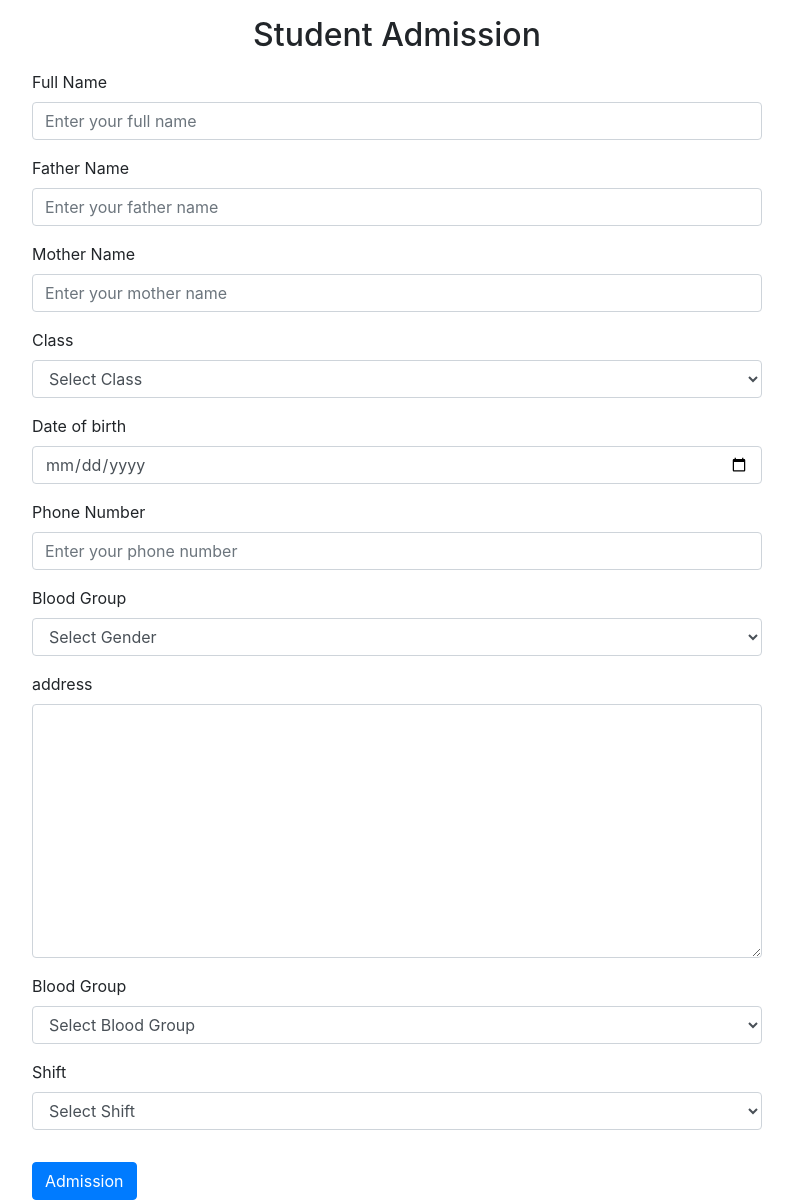
After one commit to zhzaman/laravel-sms, a Laravel app: page /admission in a window 1280 px wide. The commit adds this page. Shown: the whole page, without its empty margins (243-1036 px from the left). Run offline with Laravel 8, Linux system fonts and the light colour scheme; settings files or empty folders that the repository lacks are supplied; some libraries are stand-ins or nearby versions.

Commit message:
second commit

```diff
--- /dev/null
+++ b/app/Http/Controllers/admissionController.php
@@ -0,0 +1,85 @@
+<?php
+
+namespace App\Http\Controllers;
+
+use Illuminate\Http\Request;
+
+class admissionController extends Controller
+{
+    /**
+     * Display a listing of the resource.
+     *
+     * @return \Illuminate\Http\Response
+     */
+    public function index()
+    {
+         return view('admission.admission');
+    }
+
+    /**
+     * Show the form for creating a new resource.
+     *
+     * @return \Illuminate\Http\Response
+     */
+    public function create()
+    {
+        //
+        return "admission";
+    }
+
+    /**
+     * Store a newly created resource in storage.
+     *
+     * @param  \Illuminate\Http\Request  $request
+     * @return \Illuminate\Http\Response
+     */
+    public function store(Request $request)
+    {
+        //
+    }
+
+    /**
+     * Display the specified resource.
+     *
+     * @param  int  $id
+     * @return \Illuminate\Http\Response
+     */
+    public function show($id)
+    {
+        //
+    }
+
+    /**
+     * Show the form for editing the specified resource.
+     *
+     * @param  int  $id
+     * @return \Illuminate\Http\Response
+     */
+    public function edit($id)
+    {
+        //
+    }
+
+    /**
+     * Update the specified resource in storage.
+     *
+     * @param  \Illuminate\Http\Request  $request
+     * @param  int  $id
+     * @return \Illuminate\Http\Response
+     */
+    public function update(Request $request, $id)
+    {
+        //
+    }
+
+    /**
+     * Remove the specified resource from storage.
+     *
+     * @param  int  $id
+     * @return \Illuminate\Http\Response
+     */
+    public function destroy($id)
+    {
+        //
+    }
+}
--- /dev/null
+++ b/resources/views/admission/admission.blade.php
@@ -0,0 +1,178 @@
+<!doctype html>
+<html lang="en">
+<head>
+    <!-- Required meta tags -->
+    <meta charset="utf-8">
+    <meta name="viewport" content="width=device-width, initial-scale=1, shrink-to-fit=no">
+
+    <!-- Bootstrap CSS -->
+    <link rel="stylesheet" href="https://stackpath.bootstrapcdn.com/bootstrap/4.1.0/css/bootstrap.min.css" integrity="sha384-9gVQ4dYFwwWSjIDZnLEWnxCjeSWFphJiwGPXr1jddIhOegiu1FwO5qRGvFXOdJZ4" crossorigin="anonymous">
+
+    <title>Admission going on</title>
+</head>
+<body>
+<div class="container">
+    <div class="row">
+<div class="col-lg-2"></div>
+    <div class="col-lg-8">
+        <h2 class="text-center mb-3 mt-3">Student Admission</h2>
+        {!! Form::open(array('route'=>'admission.store','class'=>'','files'=>true)) !!}
+        <div class="form-group {{ $errors->has('name') ? 'has-error' : '' }}">
+            {{ Form::label('name', 'Full Name') }}
+            {{ Form::text('name','',array('class'=>'form-control','placeholder'=>'Enter your full name')) }}
+            @if($errors->has('name'))
+                <span class="help-block" style="display:block">
+          <strong>{{ $errors->first('name') }}</strong>
+            </span>
+            @endif
+        </div>
+        <div class="form-group {{ $errors->has('fathername') ? 'has-error' : '' }}">
+            {{ Form::label('fathername', 'Father Name') }}
+            {{ Form::text('fathername','',array('class'=>'form-control','placeholder'=>'Enter your father name')) }}
+            @if($errors->has('fathername'))
+                <span class="help-block" style="display:block">
+          <strong>{{ $errors->first('fathername') }}</strong>
+            </span>
+            @endif
+        </div>
+        <div class="form-group {{ $errors->has('mathername') ? 'has-error' : '' }}">
+            {{ Form::label('mathername', 'Mother Name') }}
+            {{ Form::text('mathername','',array('class'=>'form-control','placeholder'=>'Enter your mother name')) }}
+            @if($errors->has('mathername'))
+                <span class="help-block" style="display:block">
+          <strong>{{ $errors->first('mathername') }}</strong>
+            </span>
+            @endif
+        </div>
+        <div class="form-group {{ $errors->has('class') ? 'has_error':'' }}">
+            <label for="class">Class</label>
+            <select class="form-control" name="class">
+                <option value="">Select Class</option>
+                <option value="Six">Six</option>
+                <option value="Seven">Seven</option>
+                <option value="Eight">Eight</option>
+                <option value="Nine">Nine</option>
+                <option value="Ten">Ten</option>
+            </select>
+            @if($errors->has('class'))
+                <span class="help-block" style="display:block">
+          <strong>{{ $errors->first('class') }}</strong>
+           </span>
+            @endif
+        </div>
+        <div class="form-group {{ $errors->has('dateofbirth') ? 'has_error' : '' }}">
+            {{ Form::label('dateofbirth','Date of birth') }}
+            {{ Form::date('dateofbirth','',array('class'=>'form-control') ) }}
+            @if($errors->has('name'))
+                <span class="help-block" style="display:block">
+          <strong>{{ $errors->first('dateofbirth') }}</strong>
+            </span>
+            @endif
+        </div>
+        <div class="form-group {{ $errors->has('phone') ? 'has_error' : '' }}">
+            {{ Form::label('phone','Phone Number') }}
+            {{ Form::text('phone','',array('class'=>'form-control','placeholder'=>'Enter your phone number') ) }}
+            @if($errors->has('phone'))
+                <span class="help-block" style="display:block">
+          <strong>{{ $errors->first('phone') }}</strong>
+            </span>
+            @endif
+        </div>
+        <div class="form-group {{ $errors->has('gender') ? 'has_error':'' }}">
+            <label for="gender">Blood Group</label>
+            <select name="gender" class="form-control">
+                <option value="">Select Gender</option>
+                <option value="Female">Female</option>
+                <option value="Male">Male</option>
+            </select>
+            @if($errors->has('gender'))
+                <span class="help-block" style="display:block">
+          <strong>{{ $errors->first('gender') }}</strong>
+           </span>
+            @endif
+        </div>
+        <div class="form-group {{ $errors->has('address') ? 'has_error' : '' }}">
+            {{ Form::label('address','address') }}
+            {{ Form::textarea('address','',array('class'=>'form-control') ) }}
+            @if($errors->has('address'))
+                <span class="help-block" style="display: block">
+        <strong>{{ $errors->first('address') }}</strong>
+        </span>
+            @endif
+        </div>
+        <div class="form-group mb-3 {{ $errors->has('bloodgroup') ? 'has_error':'' }}">
+            <label for="bloodgroup">Blood Group</label>
+            <select name="bloodgroup" class="form-control">
+                <option value="">Select Blood Group</option>
+                <option value="AB">AB+</option>
+                <option value="A-">A-</option>
+                <option value="o+">O+</option>
+                <option value="O-">O-</option>
+                <option value="B+">B+</option>
+                <option value="B-">B-</option>
+            </select>
+            @if($errors->has('bloodgroup'))
+                <span class="help-block" style="display:block">
+          <strong>{{ $errors->first('bloodgroup') }}</strong>
+           </span>
+            @endif
+        </div>
+        <div class="form-group mb-3 {{ $errors->has('shift') ? 'has_error':'' }}">
+            <label for="shift">Shift</label>
+            <select name="shift" class="form-control">
+                <option value="">Select Shift</option>
+                <option>Morning</option>
+                <option>Evening</option>
+            </select>
+            @if($errors->has('shift'))
+                <span class="help-block" style="display:block">
+          <strong>{{ $errors->first('shift') }}</strong>
+           </span>
+            @endif
+        </div>
+
+
+
+        {{ Form::submit('Admission',array('class'=>'btn btn-primary mt-3')) }}
+        {!! Form::close() !!}
+    </div>
+<div class="col-lg-2"></div>
+    </div>
+</div>
+
+
+
+
+
+
+
+
+
+
+
+
+
+
+
+
+
+
+
+
+
+
+
+
+
+
+
+
+
+
+<!-- Optional JavaScript -->
+<!-- jQuery first, then Popper.js, then Bootstrap JS -->
+<script src="https://code.jquery.com/jquery-3.3.1.slim.min.js" integrity="sha384-q8i/X+965DzO0rT7abK41JStQIAqVgRVzpbzo5smXKp4YfRvH+8abtTE1Pi6jizo" crossorigin="anonymous"></script>
+<script src="https://cdnjs.cloudflare.com/ajax/libs/popper.js/1.14.0/umd/popper.min.js" integrity="sha384-cs/chFZiN24E4KMATLdqdvsezGxaGsi4hLGOzlXwp5UZB1LY//20VyM2taTB4QvJ" crossorigin="anonymous"></script>
+<script src="https://stackpath.bootstrapcdn.com/bootstrap/4.1.0/js/bootstrap.min.js" integrity="sha384-uefMccjFJAIv6A+rW+L4AHf99KvxDjWSu1z9VI8SKNVmz4sk7buKt/6v9KI65qnm" crossorigin="anonymous"></script>
+</body>
+</html>
--- a/resources/views/students/addsubject.blade.php
+++ b/resources/views/students/addsubject.blade.php
@@ -24,8 +24,6 @@
             <option value="Nine">Nine</option>
             <option value="Ten">Ten</option>
           </select>
-
-
         @if($errors->has('class'))
             <span class="help-block" style="display:block">
           <strong>{{ $errors->first('class') }}</strong>
@@ -36,7 +34,7 @@
         <!-- {{ Form::label('teacherid','Techer') }}
         {{ Form::select('teacherid',[''=>'Select teacher','1'=>'Hasan','2'=>'Karim']) }} -->
          <label for="class">Teacher</label>
-        <select class="form-control" name="class">
+        <select class="form-control" name="teacherid">
             <option value="">Select Teacher</option>
             @foreach($teacher as $teacher)
             <option value="{{$teacher->id}}">{{$teacher->name}}</option>
--- a/resources/views/students/allstudents.blade.php
+++ b/resources/views/students/allstudents.blade.php
@@ -5,7 +5,7 @@
     <table class="table">
         <thead class="thead-dark">
         <tr>
-            <th scope="col">#</th>
+            <th scope="col">SL</th>
             <th scope="col">Name</th>
             <th scope="col">Phone</th>
             <th scope="col">Gender</th>
--- a/resources/views/students/allsubject.blade.php
+++ b/resources/views/students/allsubject.blade.php
@@ -17,12 +17,12 @@
     </thead>
     <tbody>
     <?php $i=1;?>
-    @foreach($subjectdata as $subject)
+    @foreach($teacher as $subject)
     <tr>
         <td>{{$i++}}</td>
         <td>{{$subject->subjectname}}</td>
         <td>{{$subject->class}}</td>
-        <td>{{$subject->teacherid}}</td>
+        <td>{{$subject->name}}</td>
         <td>{{$subject->fullmark}}</td>
         <td>
 
--- a/resources/views/students/allteacher.blade.php
+++ b/resources/views/students/allteacher.blade.php
@@ -13,9 +13,10 @@
         </tr>
         </thead>
         <tbody>
+         <?php $i=1;?>
         @foreach($teacherData as $teacher)
         <tr>
-            <td scope="row">1</td>
+            <td scope="row">{{$i++}}</td>
             <td>{{ $teacher->name }}</td>
             <td>
                 {{--{{asset('public/public/files/$teacher->image')}--}}
--- a/resources/views/teacher/addteacher.blade.php
+++ b/resources/views/teacher/addteacher.blade.php
@@ -49,7 +49,7 @@
         @endif
     </div>
     <div class="form-group {{ $errors->has('gender') ? 'has_error':'' }}">
-        <label for="gender">Blood Group</label>
+        <label for="gender">Gender</label>
         <select name="gender" class="form-control">
             <option value="">Select Gender</option>
             <option value="Female">Female</option>
--- a/routes/web.php
+++ b/routes/web.php
@@ -23,3 +23,4 @@ Route::get('/hasan', function () {
 Route::resource('/addstudent','studentController');
 Route::resource('/subject','subjectController');
 Route::resource('/teacher','teacherController');
+Route::resource('/admission','admissionController');
```
Also changed, not shown: app/Http/Controllers/subjectController.php (+7 -3 lines), resources/views/students/subjectedit.blade.php (+22 -4 lines), public/public/files/657150418045422.png (added).
